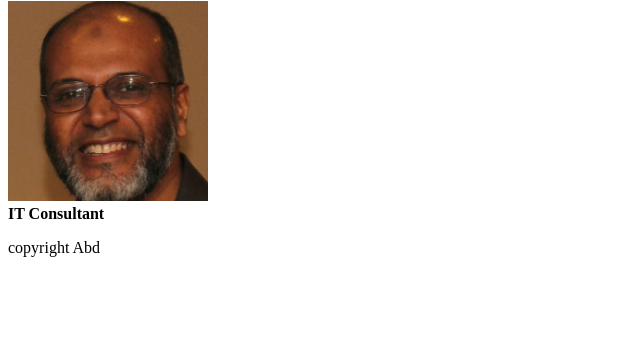
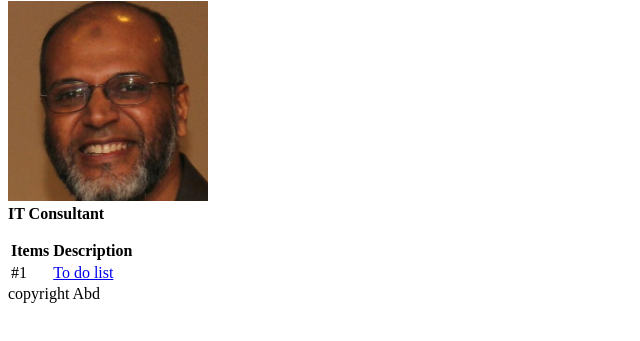
Before and after one commit to abdulinluton/main, a plain HTML site: page index.html in a window 1280 px wide. Shown: the part 105-446 px from the top of the page, without its empty margins (0-640 px from the left). Drawn offline with Linux system fonts and the light colour scheme.

Commit message:
Add files via upload

```diff
--- a/index.html
+++ b/index.html
@@ -15,6 +15,16 @@
     <h1>Get your things done</h1>
     <img src="abdul.jpg" alt="profile picture" width="200px">
     <p><strong>IT Consultant</strong></p>
+    <table>
+      <tr>
+        <th>Items</th>
+        <th>Description</th>
+      </tr>
+      <tr>
+        <td>#1</td>
+        <td><a href="todolist/todo.html">To do list</a></td>
+      </tr>
+    </table>
   </main>
   <footer>copyright Abd</footer>
 </body>
```
